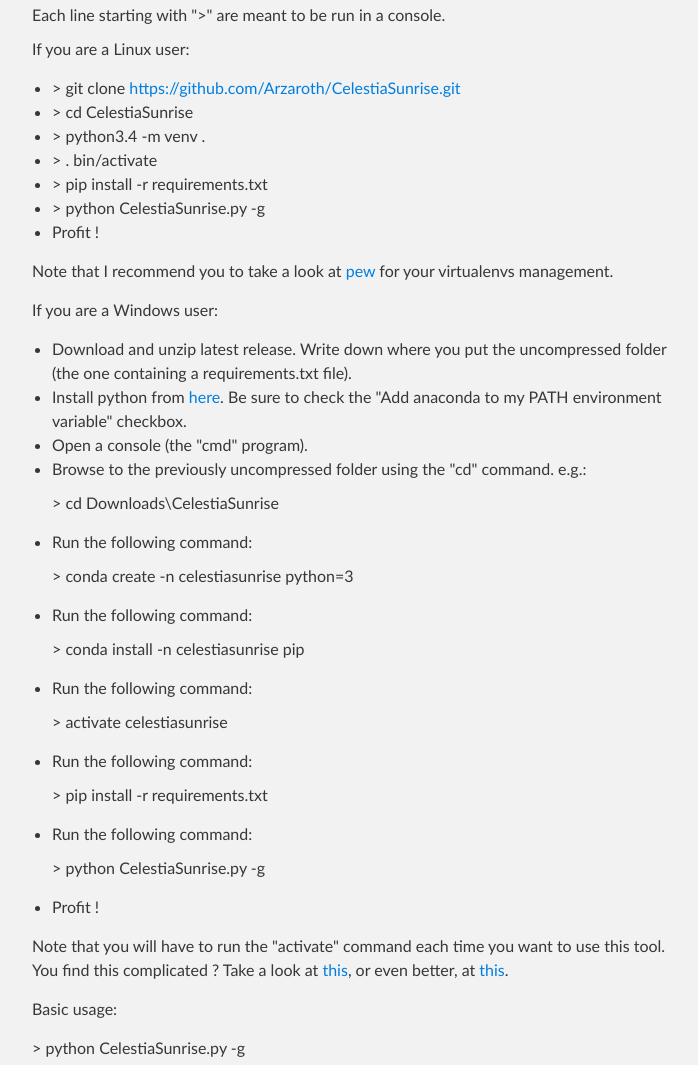
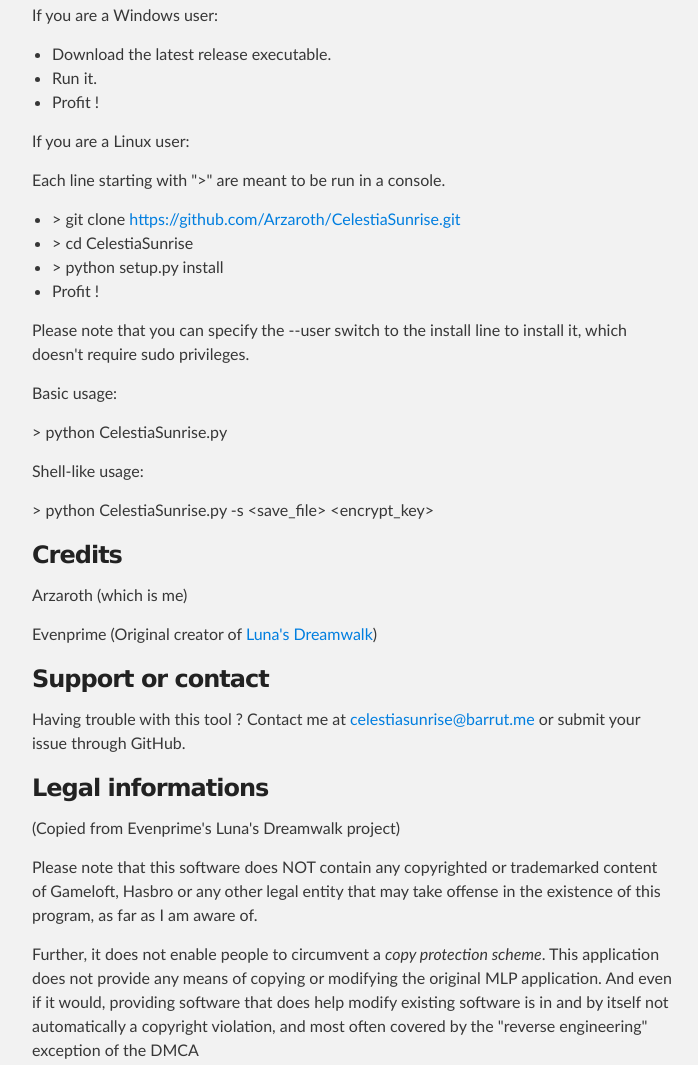
Before and after one commit to Arzaroth/CelestiaSunrise, a plain HTML site: page index.html in a window 1280 px wide. Shown: the part 490-1555 px from the top of the page, without its empty margins (288-986 px from the left). Drawn offline with Linux system fonts and the light colour scheme.

Commit message:
updated instructions

```diff
--- a/index.html
+++ b/index.html
@@ -43,57 +43,32 @@
 <h3>
 <a id="instructions" class="anchor" href="#instructions" aria-hidden="true"><span class="octicon octicon-link"></span></a>Instructions</h3>
 
-Each line starting with "&gt;" are meant to be run in a console.
+<p>If you are a Windows user:</p>
+
+<ul>
+  <li>Download the latest release executable.</li>
+  <li>Run it.</li>
+  <li>Profit !</li>
+</ul>
 
 <p>If you are a Linux user:</p>
+
+<p>Each line starting with "&gt;" are meant to be run in a console.</p>
 
 <ul>
 <li>&gt; git clone <a href="https://github.com/Arzaroth/CelestiaSunrise.git">https://github.com/Arzaroth/CelestiaSunrise.git</a>
 </li>
 <li>&gt; cd CelestiaSunrise</li>
-<li>&gt; python3.4 -m venv .</li>
-<li>&gt; . bin/activate</li>
-<li>&gt; pip install -r requirements.txt</li>
-<li>&gt; python CelestiaSunrise.py -g</li>
+<li>&gt; python setup.py install</li>
 <li>Profit !</li>
 </ul>
 
-<p>Note that I recommend you to take a look at <a href="https://github.com/berdario/pew">pew</a> for your virtualenvs management.</p>
-
-<p>If you are a Windows user:</p>
-
-<ul>
-<li>Download and unzip latest release. Write down where you put the uncompressed folder (the one containing a requirements.txt file).</li>
-<li>Install python from <a href="http://conda.pydata.org/miniconda.html">here</a>. Be sure to check the "Add anaconda to my PATH environment variable" checkbox.</li>
-<li>Open a console (the "cmd" program).</li>
-<li>Browse to the previously uncompressed folder using the "cd" command. e.g.:
-  <p>&gt; cd Downloads\CelestiaSunrise</p>
-</li>
-<li>Run the following command:
-  <p>&gt; conda create -n celestiasunrise python=3</p>
-</li>
-<li>Run the following command:
-  <p>&gt; conda install -n celestiasunrise pip</p>
-</li>
-<li>Run the following command:
-  <p>&gt; activate celestiasunrise</p>
-</li>
-<li>Run the following command:
-  <p>&gt; pip install -r requirements.txt</p>
-</li>
-<li>Run the following command:
-  <p>&gt; python CelestiaSunrise.py -g</p>
-</li>
-<li>Profit !</li>
-</ul>
-
-<p>Note that you will have to run the "activate" command each time you want to use this tool.
-You find this complicated ? Take a look at <a href="http://www.makeuseof.com/tag/a-beginners-guide-to-the-windows-command-line/">this</a>, or even better, at <a href="http://www.whylinuxisbetter.net/">this</a>.</p>
+<p>Please note that you can specify the --user switch to the install line to install it, which doesn't require sudo privileges.</p>
 
 <p>Basic usage:</p>
-<p>&gt; python CelestiaSunrise.py -g</p>
+<p>&gt; python CelestiaSunrise.py</p>
 <p>Shell-like usage:</p>
-<p>&gt; python CelestiaSunrise.py &lt;save_file&gt; &lt;encrypt_key&gt;</p>
+<p>&gt; python CelestiaSunrise.py -s &lt;save_file&gt; &lt;encrypt_key&gt;</p>
 
 <h3>
 <a id="credits" class="anchor" href="#credits" aria-hidden="true"><span class="octicon octicon-link"></span></a>Credits</h3>
```
